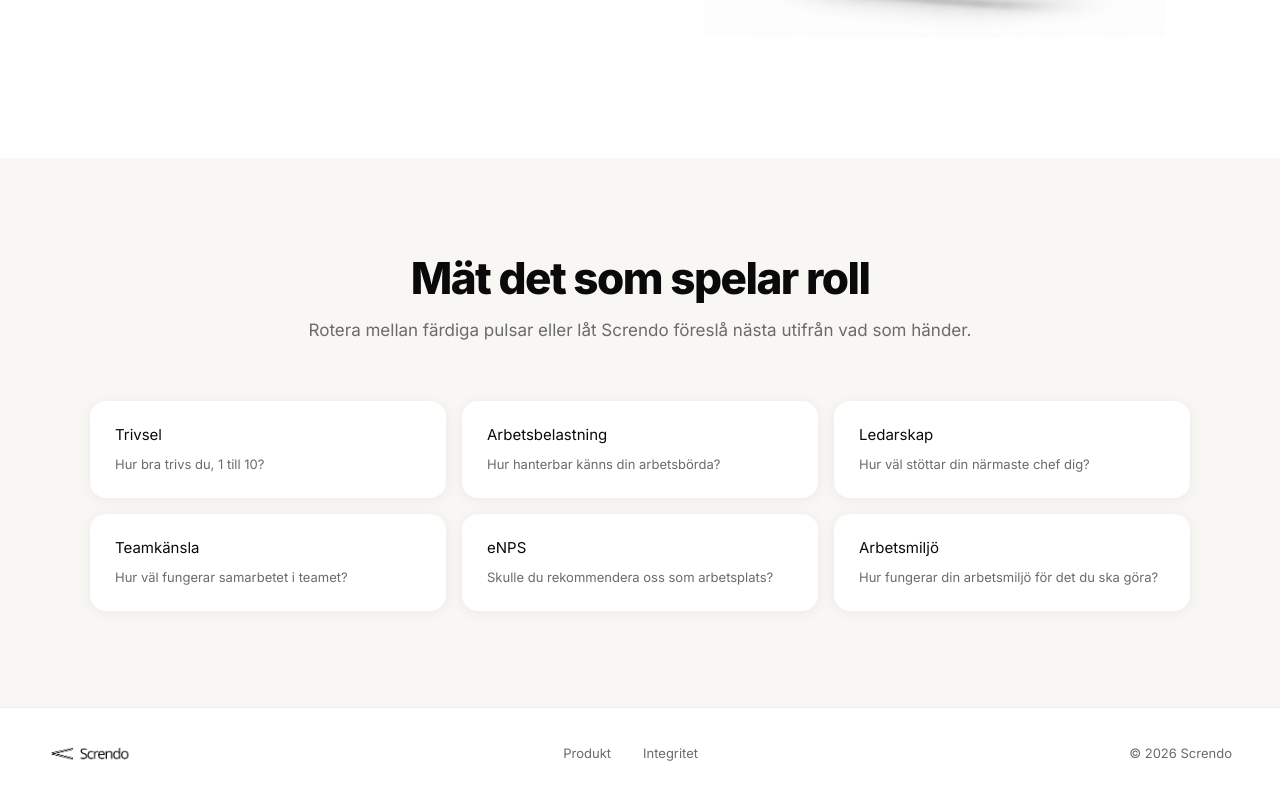
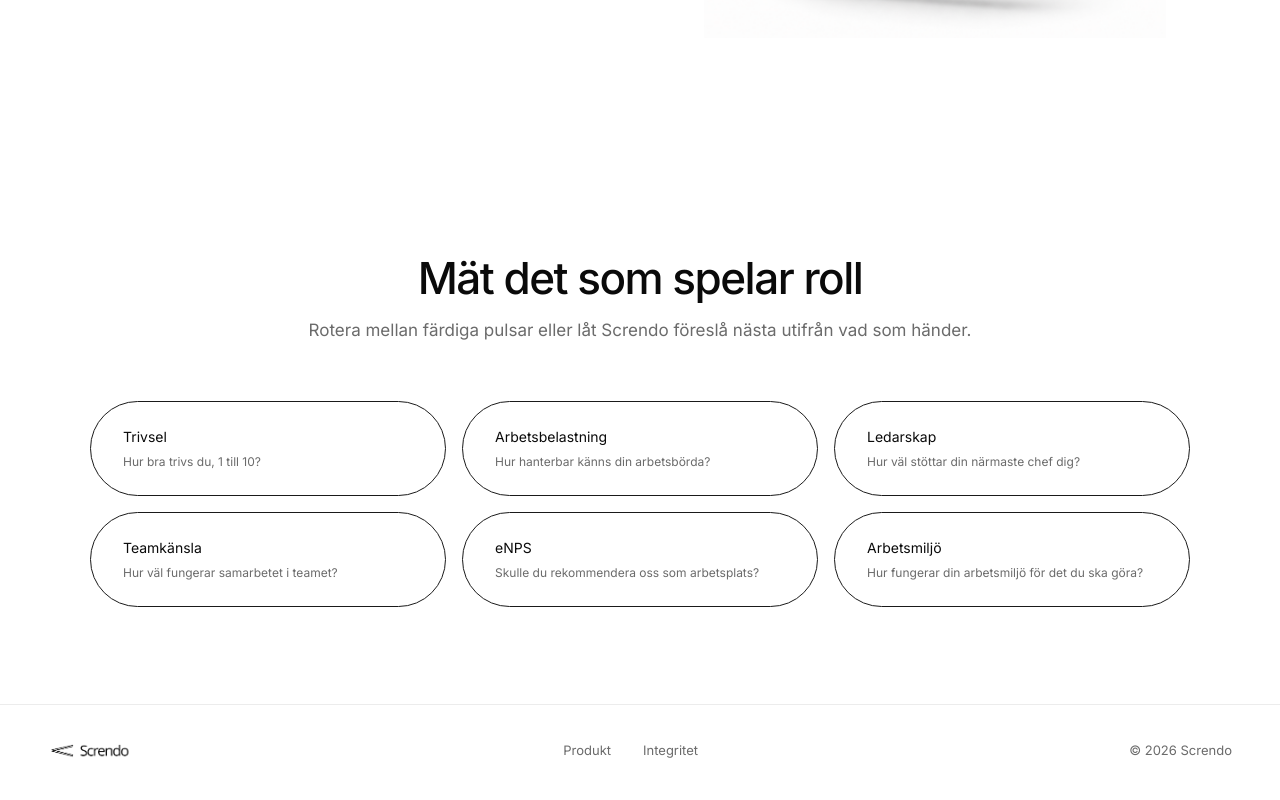
Before and after one commit to benjaminpalm/screndo-hemsida, a Next.js app: page / in a window 1280 px wide. Shown: the part 2063-2863 px from the top of the page. Built offline with nearby package versions, Linux system fonts and the light colour scheme.

Commit message:
Hemsida uppdateringar

```diff
--- a/components/PulseCards.tsx
+++ b/components/PulseCards.tsx
@@ -11,29 +11,25 @@ const PULSES = [
   { name: "Arbetsmiljö",      question: "Hur fungerar din arbetsmiljö för det du ska göra?" },
 ]
 
-// Pre-animation: scattered offsets and rotations per card
-const OFFSETS = [
-  { x: -32, y: -18, r: -5 },
-  { x:  22, y: -24, r:  4 },
-  { x: -16, y:  14, r: -3 },
-  { x:  28, y: -12, r:  6 },
-  { x: -26, y:  22, r: -4 },
-  { x:  30, y:  18, r:  5 },
-]
+// Column-based pre-animation offsets (3-column grid)
+function getInitialTransform(col: number) {
+  if (col === 0) return 'translateX(-40px)'
+  if (col === 1) return 'translateY(30px)'
+  return 'translateX(40px)'
+}
 
-const STAGGER_MS = 70
-const LAST_CARD_SETTLE_MS = 600 // duration after last card starts
+const STAGGER_MS       = 50
+const LAST_SETTLE_MS   = 600
 
 export default function PulseCards() {
   const sectionRef = useRef<HTMLElement>(null)
-  const [visible, setVisible]           = useState(false)
-  const [settled, setSettled]           = useState(false) // true after all cards have landed
+  const [visible,       setVisible]       = useState(false)
+  const [settled,       setSettled]       = useState(false)
   const [reducedMotion, setReducedMotion] = useState(false)
-  const [hovered, setHovered]           = useState<number | null>(null)
+  const [hovered,       setHovered]       = useState<number | null>(null)
 
   useEffect(() => {
-    const mq = window.matchMedia('(prefers-reduced-motion: reduce)')
-    const reduced = mq.matches
+    const reduced = window.matchMedia('(prefers-reduced-motion: reduce)').matches
     setReducedMotion(reduced)
 
     const observer = new IntersectionObserver(
@@ -41,9 +37,7 @@ export default function PulseCards() {
         if (entry.isIntersecting) {
           setVisible(true)
           observer.disconnect()
-
-          // After last card has settled, switch to hover-only transitions
-          const totalMs = (PULSES.length - 1) * STAGGER_MS + LAST_CARD_SETTLE_MS
+          const totalMs = (PULSES.length - 1) * STAGGER_MS + LAST_SETTLE_MS
           setTimeout(() => setSettled(true), reduced ? 0 : totalMs)
         }
       },
@@ -60,7 +54,7 @@ export default function PulseCards() {
     <section
       ref={sectionRef}
       style={{
-        background: '#F8F7F4',
+        background: '#fff',
         padding: '96px 48px',
         overflow: 'hidden',
       }}
@@ -73,7 +67,7 @@ export default function PulseCards() {
             className="pulse-cards-h2"
             style={{
               fontSize: '44px',
-              fontWeight: 800,
+              fontWeight: 500,
               letterSpacing: '-1.5px',
               color: '#0A0A0A',
               margin: '0 0 14px',
@@ -97,26 +91,24 @@ export default function PulseCards() {
           }}
         >
           {PULSES.map((pulse, i) => {
-            const off   = OFFSETS[i]
-            const delay = i * STAGGER_MS / 1000
+            const col       = i % 3
+            const delay     = i * STAGGER_MS / 1000
             const isHovered = hovered === i
 
-            // Determine transform
             let transform: string
             if (!isReady) {
-              transform = `translate(${off.x}px, ${off.y}px) rotate(${off.r}deg)`
+              transform = getInitialTransform(col)
             } else if (isHovered) {
-              transform = 'translateY(-2px) rotate(0deg)'
+              transform = 'translateY(-2px)'
             } else {
-              transform = 'translateY(0px) rotate(0deg)'
+              transform = 'none'
             }
 
-            // After cards have settled, use a fast hover transition only
             const transition = reducedMotion
               ? 'none'
               : settled
               ? 'transform 0.18s ease, border-color 0.15s ease'
-              : `transform 0.42s cubic-bezier(0.34, 1.56, 0.64, 1) ${delay}s, opacity 0.36s ease ${delay}s`
+              : `transform 0.5s cubic-bezier(0.22, 1, 0.36, 1) ${delay}s, opacity 0.4s ease ${delay}s`
 
             return (
               <div
@@ -125,27 +117,27 @@ export default function PulseCards() {
                 onMouseLeave={() => setHovered(null)}
                 style={{
                   background: '#fff',
-                  borderRadius: '16px',
-                  padding: '22px 24px',
-                  boxShadow: '0 2px 14px rgba(0,0,0,0.06)',
-                  border: isHovered ? '1.5px solid #04D8B5' : '1.5px solid transparent',
+                  borderRadius: '999px',
+                  padding: '24px 32px',
+                  border: isHovered ? '1px solid #04D8B5' : '1px solid #1A1A1A',
                   transform,
-                  opacity: isReady ? 1 : 0.2,
+                  opacity: isReady ? 1 : 0,
                   transition,
                   cursor: 'default',
                   willChange: 'transform, opacity',
                 }}
               >
-                <div style={{ fontSize: '15px', color: '#0A0A0A', marginBottom: '7px' }}>
+                <div style={{ fontSize: '14px', color: '#0A0A0A', marginBottom: '5px' }}>
                   {pulse.name}
                 </div>
-                <p style={{ margin: 0, fontSize: '13px', color: '#6B6B6B', lineHeight: 1.65 }}>
+                <p style={{ margin: 0, fontSize: '12px', color: '#6B6B6B', lineHeight: 1.6 }}>
                   {pulse.question}
                 </p>
               </div>
             )
           })}
         </div>
+
       </div>
     </section>
   )
```
